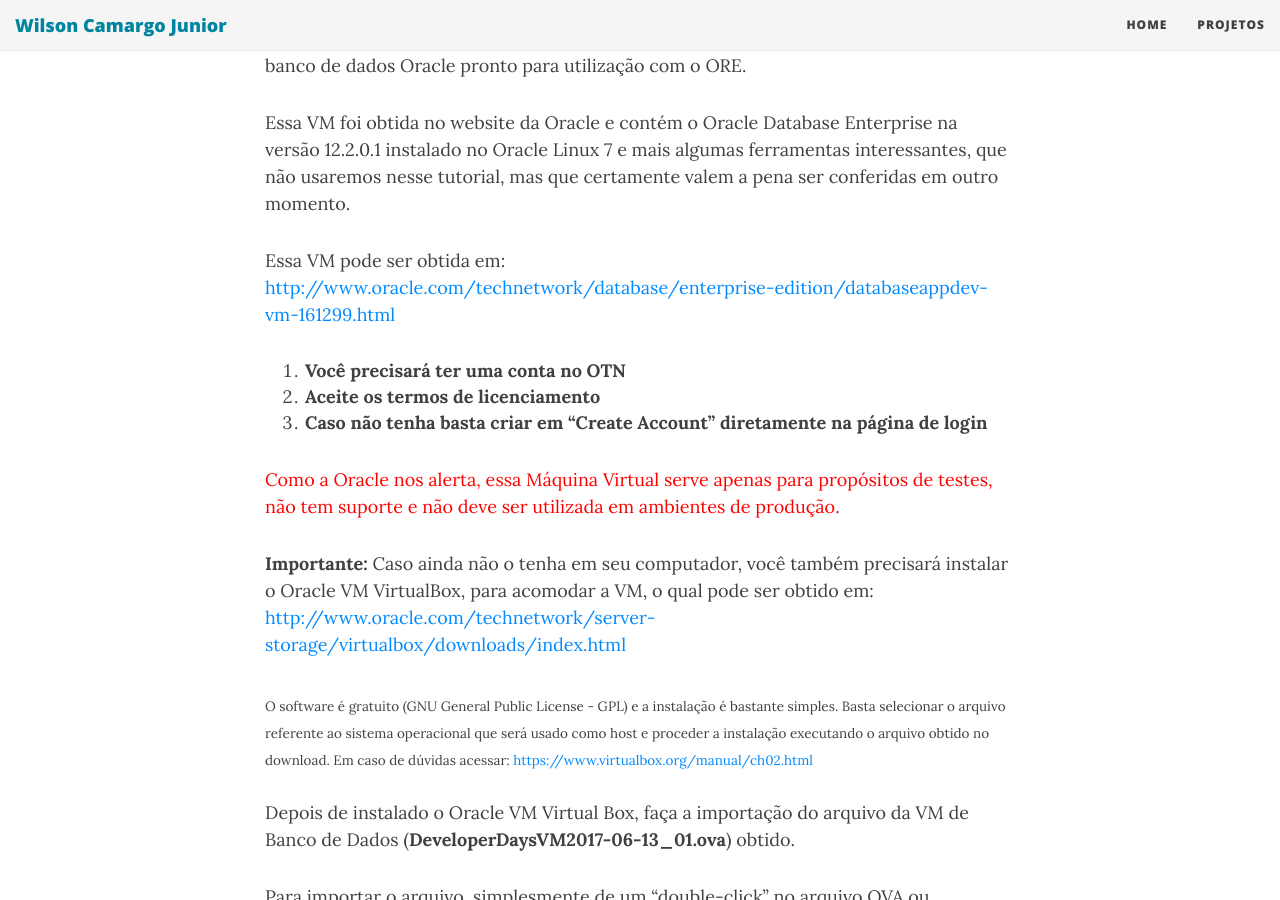
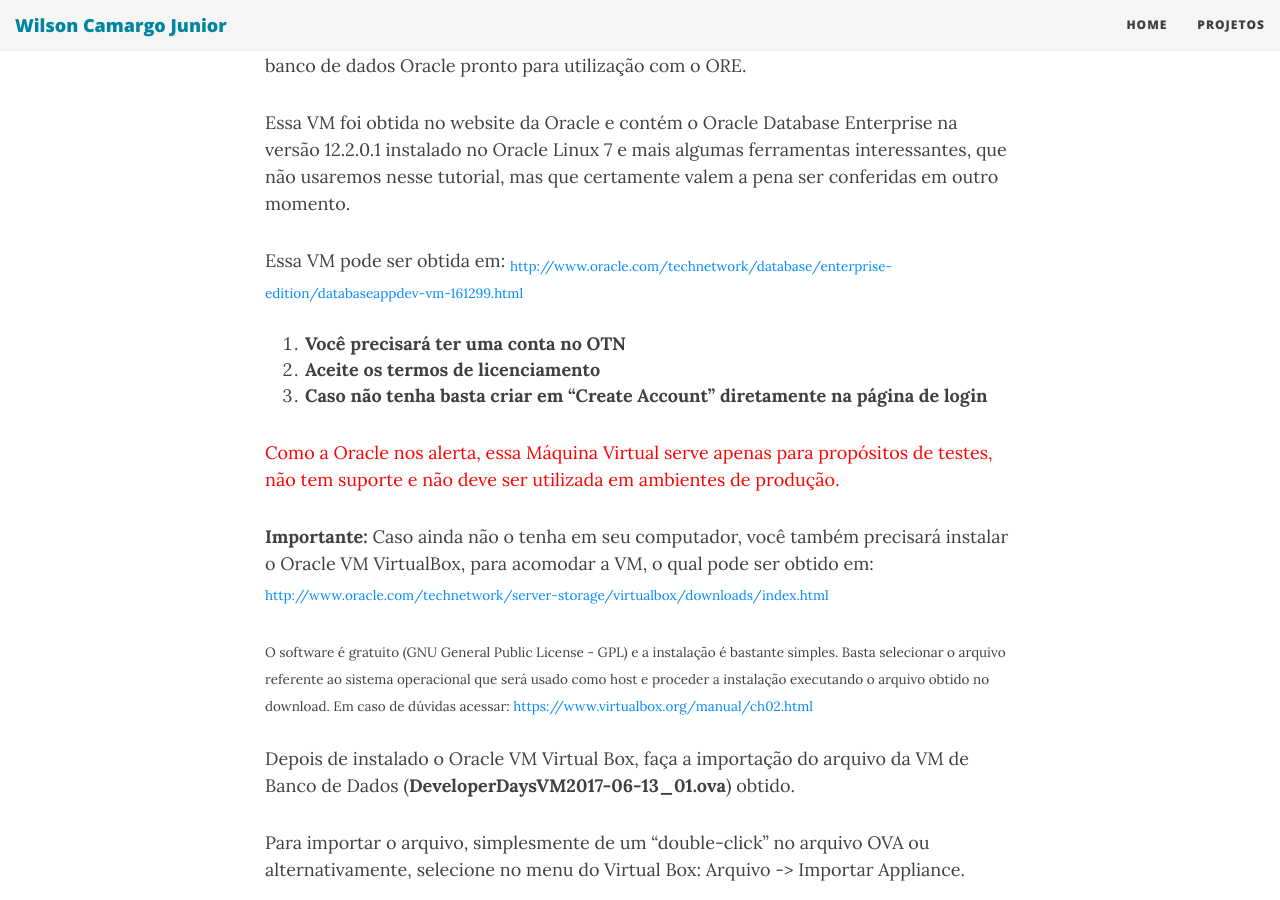
Before and after one commit to wilson-camargo-jr/teste, a Jekyll site: the page built from _posts/2018-06-17-ANN-ORE-P2.md, in a window 1280 px wide and 900 px high, scrolled down 846 px. Built offline with Jekyll 4.4.1, drawn with Linux system fonts in a browser that asks for light colours; nearby versions of some CDN libraries.

Commit message:
Update 2018-06-17-ANN-ORE-P2.md

```diff
--- a/_posts/2018-06-17-ANN-ORE-P2.md
+++ b/_posts/2018-06-17-ANN-ORE-P2.md
@@ -15,7 +15,7 @@
 Essa VM foi obtida no website da Oracle e contém o Oracle Database Enterprise na versão 12.2.0.1 instalado no Oracle Linux 7 e mais algumas ferramentas interessantes, que não usaremos nesse tutorial, mas que certamente valem a pena ser conferidas em outro momento.
 
 Essa VM pode ser obtida em:
-[http://www.oracle.com/technetwork/database/enterprise-edition/databaseappdev-vm-161299.html](http://www.oracle.com/technetwork/database/enterprise-edition/databaseappdev-vm-161299.html)
+<sub>[http://www.oracle.com/technetwork/database/enterprise-edition/databaseappdev-vm-161299.html](http://www.oracle.com/technetwork/database/enterprise-edition/databaseappdev-vm-161299.html)</sub>
 
 1.	**Você precisará ter uma conta no OTN**
 2.	**Aceite os termos de licenciamento**
@@ -24,7 +24,7 @@
 <span style="color:red">Como a Oracle nos alerta, essa Máquina Virtual serve apenas para propósitos de testes, não tem suporte e não deve ser utilizada em ambientes de produção.</span>
 
 **Importante:**
-Caso ainda não o tenha em seu computador, você também precisará instalar o Oracle VM VirtualBox, para acomodar a VM, o qual pode ser obtido em: [http://www.oracle.com/technetwork/server-storage/virtualbox/downloads/index.html](http://www.oracle.com/technetwork/server-storage/virtualbox/downloads/index.html)
+Caso ainda não o tenha em seu computador, você também precisará instalar o Oracle VM VirtualBox, para acomodar a VM, o qual pode ser obtido em: <sub>[http://www.oracle.com/technetwork/server-storage/virtualbox/downloads/index.html](http://www.oracle.com/technetwork/server-storage/virtualbox/downloads/index.html)</sub>
 
 <sub>O software é gratuito (GNU General Public License - GPL) e a instalação é bastante simples. Basta selecionar o arquivo referente ao sistema operacional que será usado como host e proceder a instalação executando o arquivo obtido no download.  Em caso de dúvidas acessar: [https://www.virtualbox.org/manual/ch02.html](https://www.virtualbox.org/manual/ch02.html)</sub>
 
```
